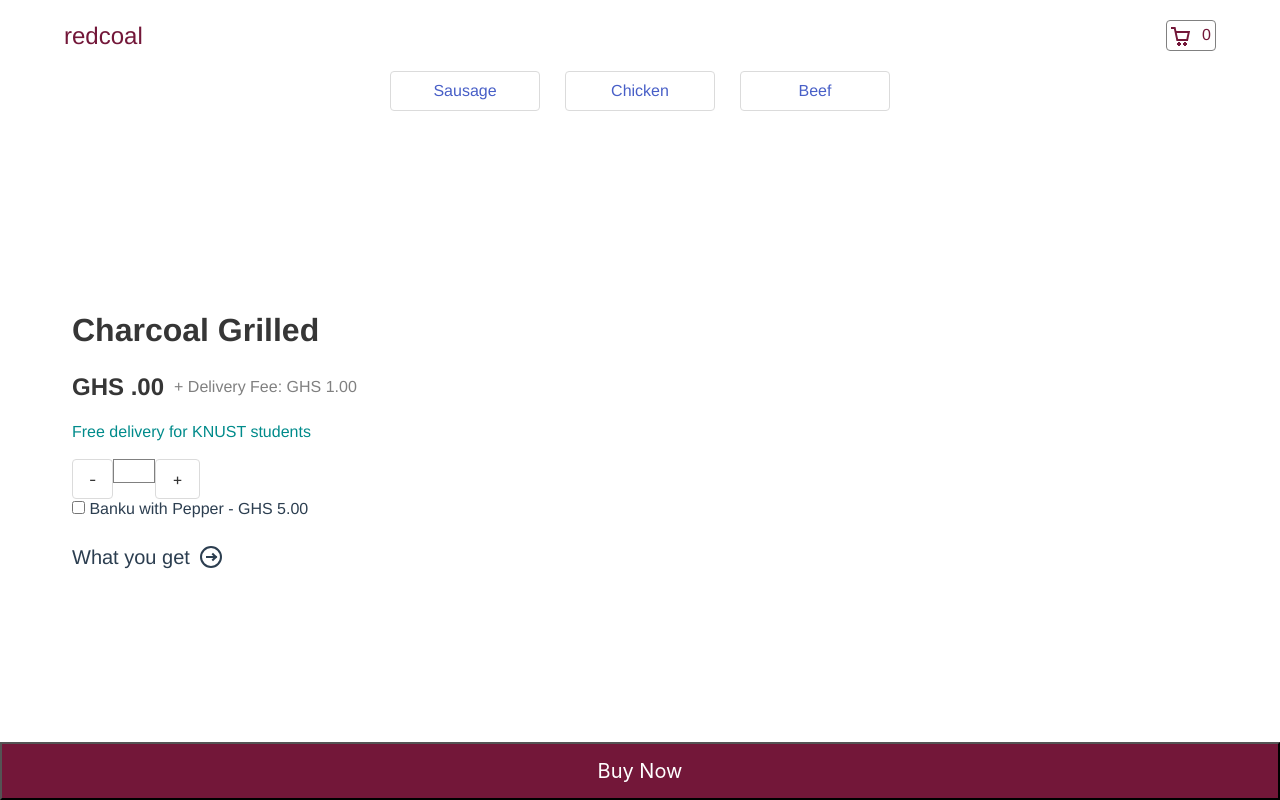
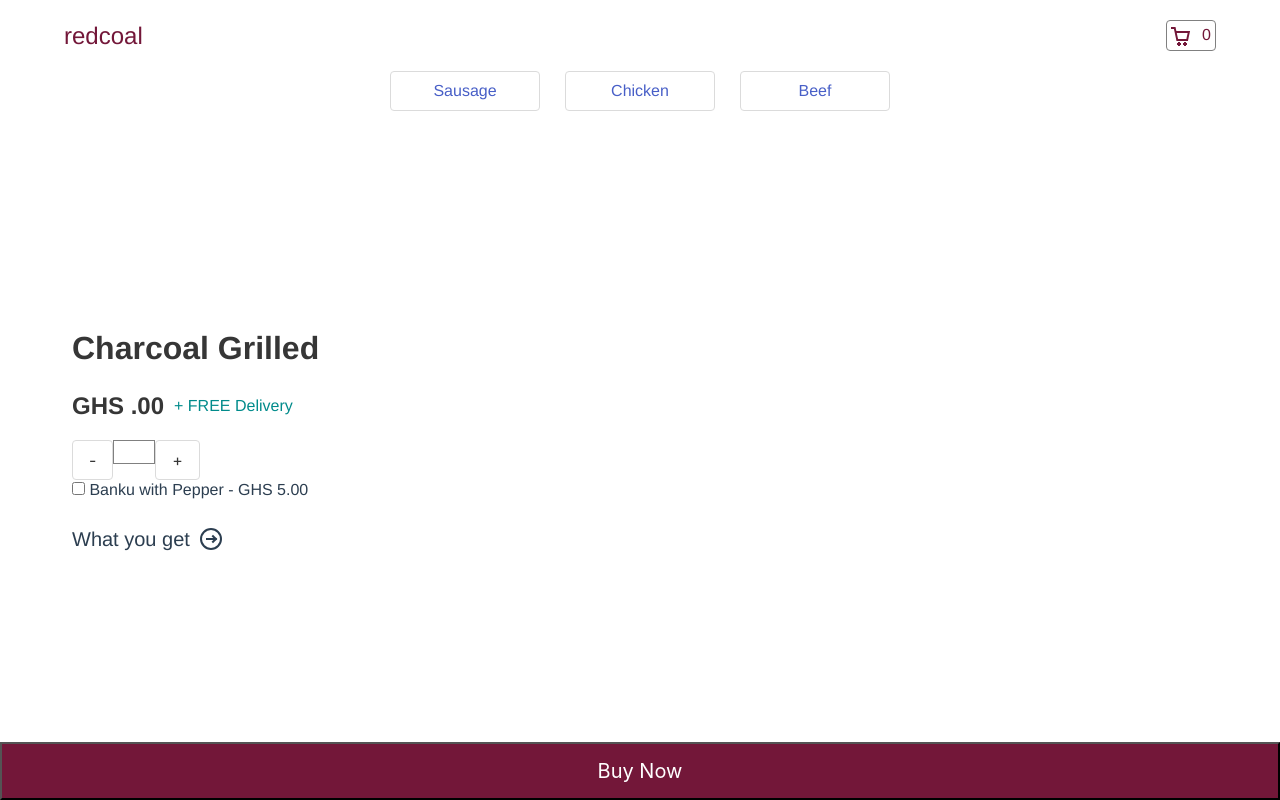
Before and after one commit to mchase007/redcoalv3., a Vue app: page /meal/beef in a window 1280 px wide. Built offline with nearby package versions, Linux system fonts and the light colour scheme.

Commit message:
cart and product ui update

```diff
--- a/src/assets/scss/_product.scss
+++ b/src/assets/scss/_product.scss
@@ -27,20 +27,15 @@
   }
 }
 
-.promo {
-  color: darkcyan;
-  width: 241px;
-  margin-bottom: 20px;
-}
-
 .bill {
   display: flex;
   align-items: center;
 
-  p {
-    color: gray;
-    margin-top: -20px;
-    margin-left: 10px;
+  .promo {
+      color: darkcyan;
+      width: 241px;
+      margin-top: -20px;
+      margin-left: 10px;
   }
 
 }
--- a/src/components/Cart.vue
+++ b/src/components/Cart.vue
@@ -5,7 +5,7 @@
     <div>
       Basket items: {{cartItemLength}}
     </div>
-    <div v-if="cart">
+    <div v-if="cart.length > 0">
       <div v-for="product in cart">
         <div class="card-content cartProduct">
           <div class="box">
@@ -30,6 +30,9 @@
           </div>
         </div>
       </div>
+    </div>
+    <div v-if="cart.length === 0">
+      <p>There are no items in cart</p>
     </div>
 
     <div class="box">
--- a/src/components/ProductItem.vue
+++ b/src/components/ProductItem.vue
@@ -5,9 +5,9 @@
 
       <div class="bill">
       <h5 class="is-size-5 is-size-4-tablet" >GHS {{userMeal.productPrice}}.00</h5>
-      <p class="is-size-7 is-size-6-tablet">+ Delivery Fee: GHS 1.00</p>
+      <p class="promo is-size-7 is-size-6-tablet">+ FREE Delivery</p>
       </div>
-      <p class="promo is-size-7 is-size-6-tablet">Free delivery for KNUST students</p>
+      <!-- <p class="promo is-size-7 is-size-6-tablet">FREE Delivery</p> -->
       <div class="controlSet">
         <button class="button" @click="decreaseQuantity">-</button>
         <p class="quantity">{{userMeal.productQuantity}}</p>
```
Also changed, not shown: 7 other files (tests, documents, lock files or other folders).
